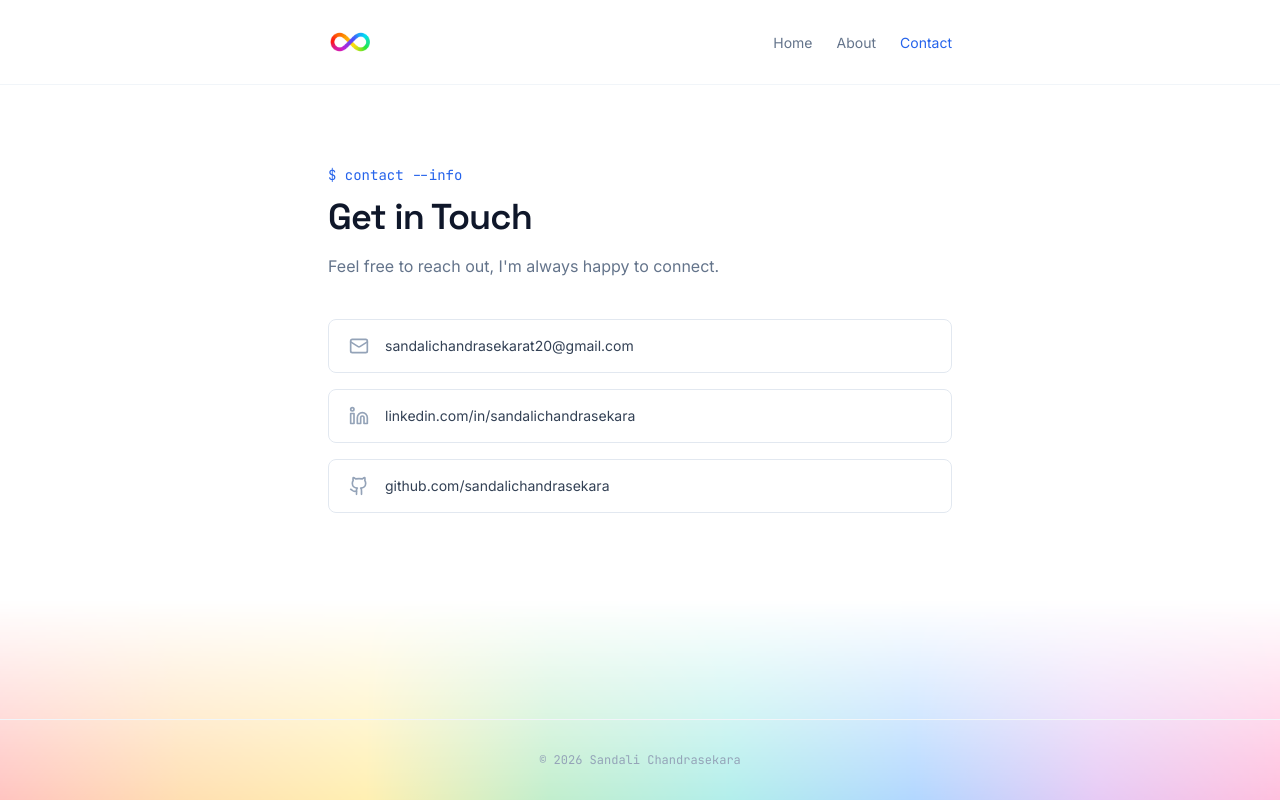
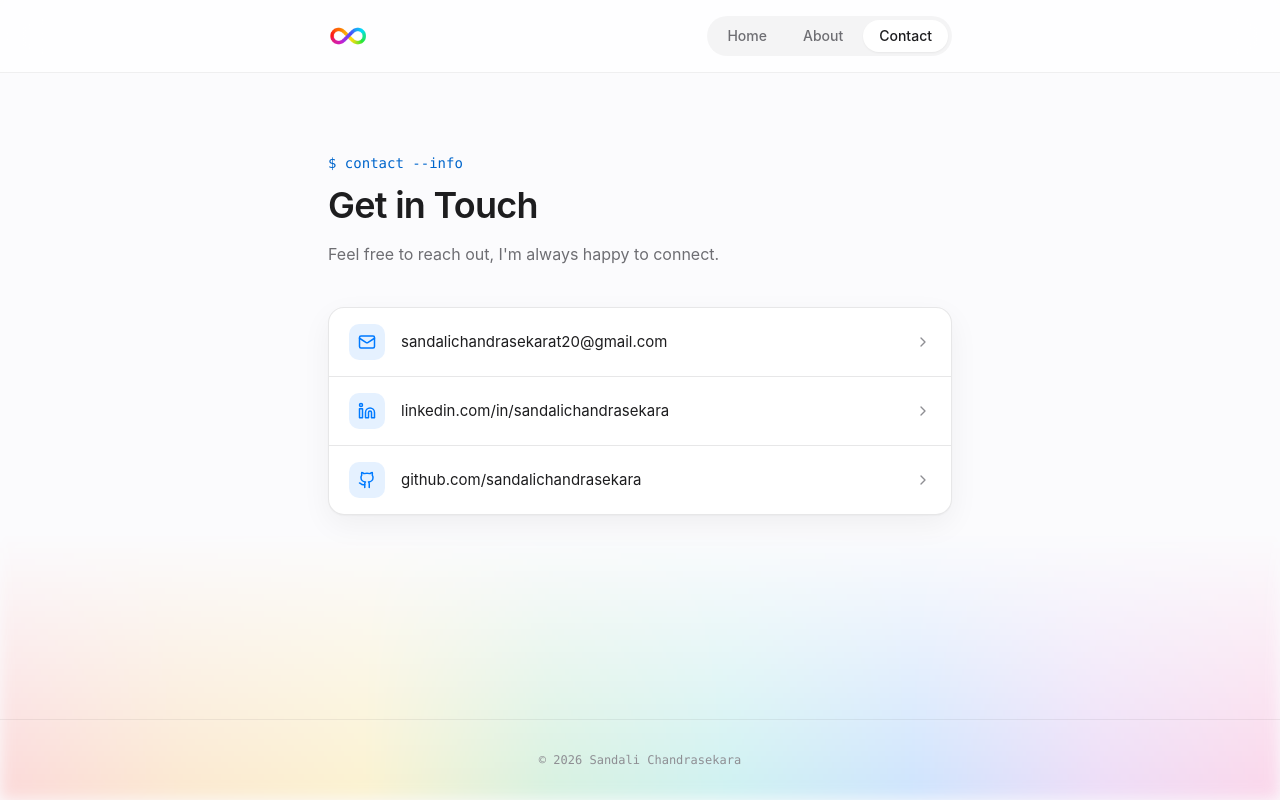
Before and after one commit to sandalichandrasekara/sandalichandrasekara.xyz, a Next.js app: page /contact in a window 1280 px wide. Built offline with nearby package versions, Linux system fonts and the light colour scheme; no server answers.

Commit message:
Restyle site with iOS-inspired aesthetic

```diff
--- a/app/about/page.tsx
+++ b/app/about/page.tsx
@@ -10,13 +10,13 @@ export const metadata = {
 export default function AboutPage() {
   return (
     <section className="mx-auto max-w-2xl px-6 py-20">
-      <p className="animate-fade-up mb-3 font-mono text-sm text-blue-600">$ cat about.md</p>
+      <p className="animate-fade-up mb-3 font-mono text-sm text-ios-blueText">$ cat about.md</p>
 
-      <h1 className="animate-fade-up delay-1 font-display text-3xl font-semibold tracking-tight text-slate-900 sm:text-4xl">
+      <h1 className="animate-fade-up delay-1 font-display text-3xl font-semibold tracking-tight text-ios-label sm:text-4xl">
         About Me
       </h1>
 
-      <div className="animate-fade-up delay-2 mt-8 space-y-6 text-base leading-relaxed text-slate-600">
+      <div className="ios-card animate-fade-up delay-2 mt-8 space-y-6 p-7 text-base leading-relaxed text-ios-secondary sm:p-9">
         <p>
           I&apos;m a DevOps Engineer focused on building reliable, scalable
           infrastructure that lets teams ship software with confidence. I work
--- a/app/contact/page.tsx
+++ b/app/contact/page.tsx
@@ -1,4 +1,4 @@
-import { Mail, Github, Linkedin } from "lucide-react";
+import { Mail, Github, Linkedin, ChevronRight } from "lucide-react";
 
 export const metadata = {
   title: "Contact",
@@ -33,27 +33,35 @@ const links = [
 export default function ContactPage() {
   return (
     <section className="mx-auto max-w-2xl px-6 py-20">
-      <p className="animate-fade-up mb-3 font-mono text-sm text-blue-600">$ contact --info</p>
+      <p className="animate-fade-up mb-3 font-mono text-sm text-ios-blueText">$ contact --info</p>
 
-      <h1 className="animate-fade-up delay-1 font-display text-3xl font-semibold tracking-tight text-slate-900 sm:text-4xl">
+      <h1 className="animate-fade-up delay-1 font-display text-3xl font-semibold tracking-tight text-ios-label sm:text-4xl">
         Get in Touch
       </h1>
 
-      <p className="animate-fade-up delay-2 mt-4 text-base leading-relaxed text-slate-500">
+      <p className="animate-fade-up delay-2 mt-4 text-base leading-relaxed text-ios-secondary">
         Feel free to reach out, I&apos;m always happy to connect.
       </p>
 
-      <div className="animate-fade-up delay-3 mt-10 flex flex-col gap-4">
-        {links.map(({ label, value, href, icon: Icon }) => (
+      {/* iOS inset grouped list */}
+      <div className="ios-card animate-fade-up delay-3 mt-10 overflow-hidden">
+        {links.map(({ label, value, href, icon: Icon }, i) => (
           <a
             key={label}
             href={href}
             target={label === "Email" ? undefined : "_blank"}
             rel={label === "Email" ? undefined : "noopener noreferrer"}
-            className="group flex items-center gap-4 rounded-lg border border-slate-200 px-5 py-4 transition-colors hover:border-blue-600 hover:bg-blue-50/40"
+            className={`ios-row group flex items-center gap-4 px-5 py-4 ${
+              i !== 0 ? "border-t border-[var(--ios-separator)]" : ""
+            }`}
           >
-            <Icon className="h-5 w-5 text-slate-400 transition-colors group-hover:text-blue-600" />
-            <p className="text-sm text-slate-700">{value}</p>
+            <span className="flex h-9 w-9 shrink-0 items-center justify-center rounded-[10px] bg-ios-blue/10">
+              <Icon className="h-[18px] w-[18px] text-ios-blue" />
+            </span>
+            <span className="min-w-0 flex-1 truncate text-[15px] text-ios-label">
+              {value}
+            </span>
+            <ChevronRight className="h-4 w-4 shrink-0 text-ios-tertiary transition-transform duration-300 ease-spring group-hover:translate-x-0.5" />
           </a>
         ))}
       </div>
--- a/app/globals.css
+++ b/app/globals.css
@@ -3,24 +3,96 @@
 @tailwind utilities;
 
 :root {
-  --font-display: var(--font-display);
   --font-body: var(--font-body);
-  --font-mono: var(--font-mono);
+
+  /* iOS system palette */
+  --ios-blue: #007aff; /* fills, active states, larger UI */
+  --ios-blue-text: #0066cc; /* small text — passes AA on white */
+  --ios-bg: #fbfbfd; /* Apple off-white background */
+  --ios-label: #1d1d1f; /* primary label */
+  --ios-secondary: #6e6e73; /* secondary label */
+  --ios-tertiary: #8e8e93; /* tertiary / captions */
+  --ios-separator: rgba(60, 60, 67, 0.12);
+
+  /* spring easing for micro-interactions */
+  --ease-spring: cubic-bezier(0.34, 1.56, 0.64, 1);
+  --ease-out: cubic-bezier(0.22, 1, 0.36, 1);
+}
+
+html {
+  -webkit-font-smoothing: antialiased;
+  text-rendering: optimizeLegibility;
 }
 
 body {
-  font-family: var(--font-body), system-ui, sans-serif;
+  /* SF Pro on Apple devices, Inter everywhere else */
+  font-family:
+    -apple-system, BlinkMacSystemFont, "SF Pro Text", var(--font-body),
+    system-ui, sans-serif;
+  background-color: var(--ios-bg);
+  color: var(--ios-label);
 }
 
 .font-display {
-  font-family: var(--font-display), system-ui, sans-serif;
+  font-family:
+    -apple-system, BlinkMacSystemFont, "SF Pro Display", var(--font-body),
+    system-ui, sans-serif;
+  letter-spacing: -0.02em;
 }
 
 .font-mono {
-  font-family: var(--font-mono), monospace;
+  font-family: ui-monospace, "SF Mono", "SFMono-Regular", Menlo, monospace;
 }
 
-/* Content entrance animation */
+/* ---------- iOS surfaces ---------- */
+
+/* Frosted glass — used behind scrolling content (navbar, pills) */
+.glass {
+  background: rgba(255, 255, 255, 0.72);
+  backdrop-filter: saturate(180%) blur(20px);
+  -webkit-backdrop-filter: saturate(180%) blur(20px);
+}
+
+/* Grouped card — the iOS inset table look */
+.ios-card {
+  background: #ffffff;
+  border-radius: 16px;
+  border: 1px solid var(--ios-separator);
+  box-shadow:
+    0 1px 2px rgba(0, 0, 0, 0.04),
+    0 10px 30px rgba(0, 0, 0, 0.05);
+}
+
+/* Row inside a grouped list */
+.ios-row {
+  transition:
+    background-color 0.2s var(--ease-out),
+    transform 0.25s var(--ease-spring);
+}
+.ios-row:active {
+  transform: scale(0.985);
+}
+@media (hover: hover) {
+  .ios-row:hover {
+    background-color: rgba(0, 122, 255, 0.05);
+  }
+}
+
+/* Springy press affordance for tappable elements */
+.press {
+  transition: transform 0.28s var(--ease-spring);
+  will-change: transform;
+}
+@media (hover: hover) {
+  .press:hover {
+    transform: translateY(-2px);
+  }
+}
+.press:active {
+  transform: scale(0.97);
+}
+
+/* ---------- Entrance animation ---------- */
 @keyframes fade-up {
   from {
     opacity: 0;
@@ -33,7 +105,7 @@ body {
 }
 
 .animate-fade-up {
-  animation: fade-up 0.6s cubic-bezier(0.22, 1, 0.36, 1) both;
+  animation: fade-up 0.6s var(--ease-out) both;
 }
 
 .delay-1 {
@@ -45,16 +117,24 @@ body {
 .delay-3 {
   animation-delay: 0.24s;
 }
+.delay-4 {
+  animation-delay: 0.32s;
+}
 
 @media (prefers-reduced-motion: reduce) {
   .animate-fade-up {
     animation: none;
+  }
+  .press,
+  .ios-row {
+    transition: none;
   }
 }
 
 /* Visible keyboard focus for accessibility */
 a:focus-visible,
 button:focus-visible {
-  outline: 2px solid #2563eb;
-  outline-offset: 2px;
+  outline: 2px solid var(--ios-blue);
+  outline-offset: 3px;
+  border-radius: 8px;
 }
--- a/app/layout.tsx
+++ b/app/layout.tsx
@@ -1,25 +1,14 @@
 import type { Metadata } from "next";
-import { Space_Grotesk, Inter, JetBrains_Mono } from "next/font/google";
+import { Inter } from "next/font/google";
 import Navbar from "@/components/Navbar";
 import Footer from "@/components/Footer";
 import GoogleAnalytics from "@/components/GoogleAnalytics";
 import "./globals.css";
 
-const spaceGrotesk = Space_Grotesk({
-  subsets: ["latin"],
-  variable: "--font-display",
-  weight: ["500", "600", "700"],
-});
-
+// SF Pro renders natively on Apple devices; Inter is the fallback everywhere else.
 const inter = Inter({
   subsets: ["latin"],
   variable: "--font-body",
-});
-
-const jetbrainsMono = JetBrains_Mono({
-  subsets: ["latin"],
-  variable: "--font-mono",
-  weight: ["400", "500"],
 });
 
 export const metadata: Metadata = {
@@ -81,20 +70,21 @@ export default function RootLayout({
         />
       </head>
       <body
-        className={`${spaceGrotesk.variable} ${inter.variable} ${jetbrainsMono.variable} antialiased bg-white text-slate-900`}
+        className={`${inter.variable} antialiased bg-ios-bg text-ios-label`}
       >
         <GoogleAnalytics />
 
         <div
           aria-hidden="true"
-          className="pointer-events-none fixed inset-x-0 bottom-0 z-0 h-1/4"
+          className="pointer-events-none fixed inset-x-0 bottom-0 z-0 h-1/3"
           style={{
             background:
               "linear-gradient(to right, #ff3b30, #ff9500, #ffcc00, #34c759, #00c7be, #007aff, #af52de, #ff2d92)",
             WebkitMaskImage:
-              "linear-gradient(to top, rgba(0,0,0,0.3), transparent)",
+              "linear-gradient(to top, rgba(0,0,0,0.18), transparent)",
             maskImage:
-              "linear-gradient(to top, rgba(0,0,0,0.3), transparent)",
+              "linear-gradient(to top, rgba(0,0,0,0.18), transparent)",
+            filter: "blur(8px)",
           }}
         />
 
--- a/components/Footer.tsx
+++ b/components/Footer.tsx
@@ -2,9 +2,9 @@ export default function Footer() {
   const year = new Date().getFullYear();
 
   return (
-    <footer className="border-t border-slate-100 py-8">
+    <footer className="border-t border-black/[0.06] py-8">
       <div className="mx-auto flex max-w-2xl flex-col items-center gap-2 px-6 text-center">
-        <p className="font-mono text-xs text-slate-400">
+        <p className="font-mono text-xs text-ios-tertiary">
           © {year} Sandali Chandrasekara
         </p>
       </div>
--- a/components/Navbar.tsx
+++ b/components/Navbar.tsx
@@ -14,30 +14,33 @@ export default function Navbar() {
   const pathname = usePathname();
 
   return (
-    <header className="sticky top-0 z-50 border-b border-slate-100 bg-white/80 backdrop-blur">
-      <nav className="mx-auto flex max-w-2xl items-center justify-between px-6 py-5">
-        <Link href="/" className="block">
+    <header className="glass sticky top-0 z-50 border-b border-black/[0.06]">
+      <nav className="mx-auto flex max-w-2xl items-center justify-between px-6 py-4">
+        <Link href="/" className="press block">
           <Image
             src="/images/logo.png"
             alt="Sandali Chandrasekara"
-            width={44}
-            height={44}
+            width={40}
+            height={40}
             className="object-contain"
             priority
           />
         </Link>
 
-        <ul className="flex items-center gap-6">
+        {/* iOS segmented control */}
+        <ul className="flex items-center gap-1 rounded-full bg-black/[0.04] p-1">
           {navItems.map((item) => {
-            const isActive = pathname === item.href;
+            const isActive = item.href === "/"
+              ? pathname === "/"
+              : pathname.startsWith(item.href);
             return (
               <li key={item.href}>
                 <Link
                   href={item.href}
-                  className={`text-sm transition-colors ${
+                  className={`block rounded-full px-4 py-1.5 text-sm font-medium transition-all duration-300 ease-spring ${
                     isActive
-                      ? "text-blue-600"
-                      : "text-slate-500 hover:text-slate-900"
+                      ? "bg-white text-ios-label shadow-sm"
+                      : "text-ios-secondary hover:text-ios-label"
                   }`}
                 >
                   {item.label}
--- a/tailwind.config.ts
+++ b/tailwind.config.ts
@@ -8,14 +8,25 @@ const config: Config = {
   theme: {
     extend: {
       colors: {
-        blue: {
-          600: "#2563EB",
+        ios: {
+          blue: "#007AFF",
+          blueText: "#0066CC",
+          bg: "#FBFBFD",
+          label: "#1D1D1F",
+          secondary: "#6E6E73",
+          tertiary: "#8E8E93",
         },
       },
       fontFamily: {
-        display: ["var(--font-display)"],
+        display: ["var(--font-body)"],
         body: ["var(--font-body)"],
         mono: ["var(--font-mono)"],
+      },
+      borderRadius: {
+        ios: "16px",
+      },
+      transitionTimingFunction: {
+        spring: "cubic-bezier(0.34, 1.56, 0.64, 1)",
       },
     },
   },
```
Also changed, not shown: app/page.tsx (+6 -5 lines).
